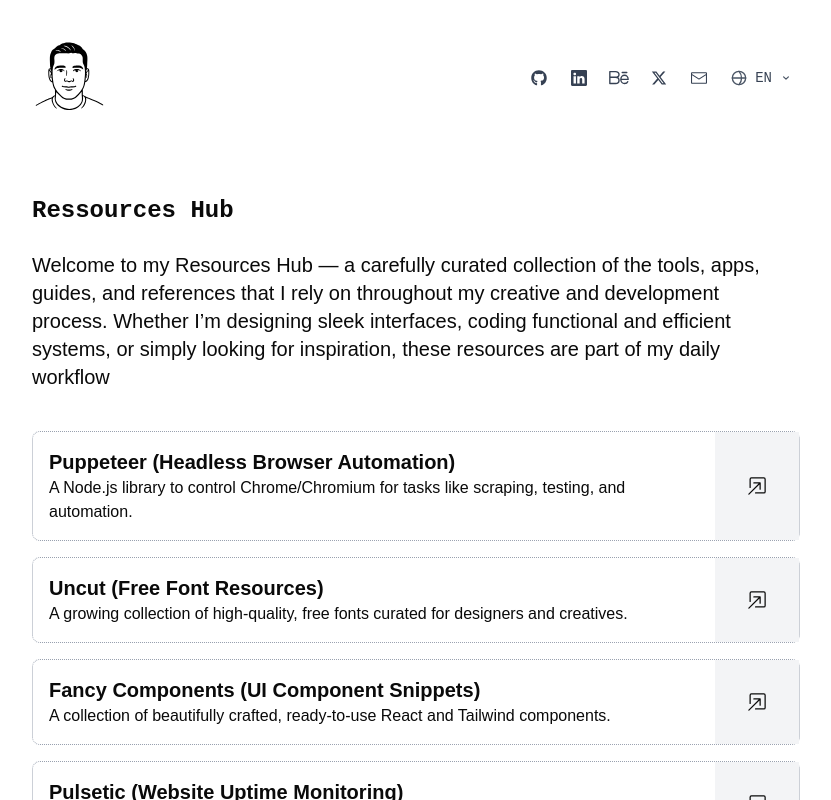
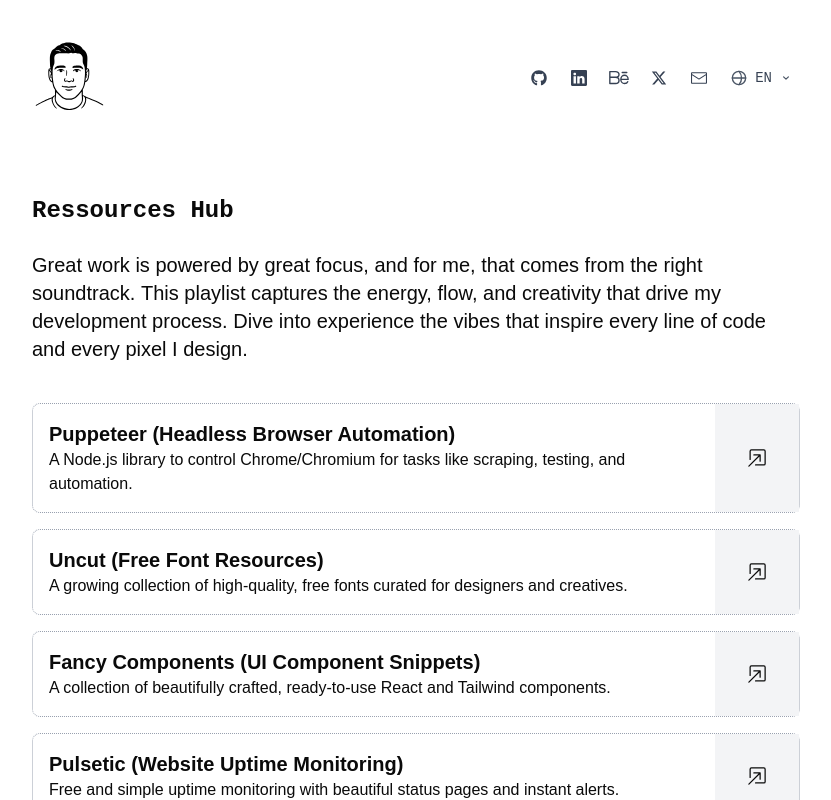
Before and after one commit to ChamkhiAnas/Portfolio, a React (Vite) app: page /ressources in a window 1280 px wide. Shown: the top 800 px of the page, without its empty margins (224-1055 px from the left). Built offline with nearby package versions, Linux system fonts and the light colour scheme.

Commit message:
Adding Parallax floating

```diff
--- a/index.html
+++ b/index.html
@@ -3,7 +3,7 @@
   <head>
     <meta charset="UTF-8" />
     <meta name="viewport" content="width=device-width, initial-scale=1.0" />
-    <title>Vite + React</title>
+    <title>Anas Chamkhi — Creative UI Designer & Web Developer | Portfolio</title>
     <link rel="apple-touch-icon" sizes="180x180" href="/apple-touch-icon.png">
     <link rel="icon" type="image/png" sizes="32x32" href="/favicon-32x32.png">
     <link rel="icon" type="image/png" sizes="16x16" href="/favicon-16x16.png">
@@ -11,6 +11,20 @@
     <link rel="mask-icon" href="/safari-pinned-tab.svg" color="#5bbad5">
     <meta name="msapplication-TileColor" content="#da532c">
     <meta name="theme-color" content="#ffffff">
+    <meta name="description" content="UI designer and web developer specializing in modern, user-friendly interfaces and innovative web solutions." />
+    <meta property="og:type" content="website" />
+    <meta property="og:url" content="https://chamkhi.com" />
+    <meta property="og:title" content="Anas Chamkhi — Creative UI Designer & Web Developer | Portfolio" />
+    <meta property="og:description" content="UI designer and web developer specializing in modern, user-friendly interfaces and innovative web solutions." />
+    <meta property="og:image" content="%PUBLIC_URL%/OGPIC.jpg" />
+    <meta name="twitter:card" content="summary_large_image" />
+    <meta name="twitter:url" content="https://chamkhi.com/" />
+    <meta name="twitter:title" content="Anas Chamkhi — Creative UI Designer & Web Developer | Portfolio" />
+    <meta name="twitter:description" content="UI designer and web developer specializing in modern, user-friendly interfaces and innovative web solutions." />
+    <meta name="twitter:image" content="%PUBLIC_URL%/OGPIC.jpg" />
+
+
+
 
     <script defer src="https://cloud.umami.is/script.js" data-website-id="2770726e-0a6c-4ea5-aa32-1fd63a7d5a22"></script>
   </head>
--- a/src/Componenets/Directory.jsx
+++ b/src/Componenets/Directory.jsx
@@ -1,6 +1,6 @@
 import './Directory.css'
 import { useEffect, useRef, useState } from 'react'
-import { useNavigate } from "react-router";
+import { useNavigate,useLocation } from "react-router";
 import { motion } from "motion/react"
 import ScrambleHover from "../Componenets/Animation/scramble-hover"
 import ScrambleIn from "../Componenets/Animation/scramble-in"
@@ -14,14 +14,16 @@
     let navigate = useNavigate();
 
     const scrambleRef = useRef(null)
+    const { pathname } = useLocation();
 
     useEffect(() => {
+        const delay = pathname === "/" ? 3000 : pathname === "/ressources" ? 1400 : 0;
         const timer = setTimeout(() => {
         scrambleRef.current?.start()
-        }, 3000)
+        }, delay)
 
         return () => clearTimeout(timer)
-    }, [])
+    }, [pathname])
 
 
 
--- a/src/Componenets/HomePage.jsx
+++ b/src/Componenets/HomePage.jsx
@@ -20,11 +20,18 @@
     const [sideProjects,setSideProjects]=useState(t('home.sideProjects', { returnObjects: true }))
     const [directory,setDirectory]=useState(t('home.directory', { returnObjects: true }))
     const [salutation,setSalutation]=useState(t('home.salutation', { returnObjects: true }))
+    const [startAnimation, setStartAnimation] = useState(false);
 
 
+    useEffect(() => {
+        const timer = setTimeout(() => {
+          setStartAnimation(true);
+        }, 1700);
+
+        return () => clearTimeout(timer);
+      }, []);
 
 
-    console.log("salutation",salutation)
 
     useEffect(() => {
         setProjects(t('home.projects', { returnObjects: true }));
@@ -55,6 +62,7 @@
                 <motion.p className="name flex flex-wrap sm:gap-2 font-extrabold text-xl md:text-2xl" layout>
                 <TextRotate
                     texts={salutation}
+                    auto={startAnimation}
                     mainClassName="overflow-hidden py-0.5 sm:py-1 md:py-2 sm:justify-center "
                     staggerFrom={"last"}
                     initial={{ y: "100%" }}
@@ -68,7 +76,7 @@
                 <motion.span
                     className="pt-0.5 sm:pt-1 md:pt-2"
                     layout
-                    transition={{ type: "spring", damping: 30, stiffness: 400 }}
+                    transition={{ type: "spring", damping: 30, stiffness: 400, }}
                 >
                     {t('home.welcome')}
                 </motion.span>
--- a/src/Componenets/MusicPage.jsx
+++ b/src/Componenets/MusicPage.jsx
@@ -2,6 +2,9 @@
 import ReactPlayer from "react-player";
 import MusicPlayer from "./MusicPlayer";
 import { useTranslation } from "react-i18next";
+import VerticalCutReveal from "../Componenets/Animation/vertical-cut-reveal"
+import { motion, stagger, useAnimate } from "motion/react"
+
 
 export default function MusicPage(){
 
@@ -217,10 +220,22 @@
 
             </h1>
 
-            <div className="grid description grid-cols-5">
-                <h4 className="text-xl my-6   font-medium  col-span-5">
-                {t('radio.description')}
-                </h4>
+            <div className="description flex my-6">
+
+                <VerticalCutReveal
+                    splitBy="words"
+                    staggerDuration={0.025}
+                    staggerFrom="first"
+                    wordLevelClassName="text-xl   font-medium  col-span-5"
+                    transition={{
+                    type: "spring",
+                    stiffness: 300,
+                    damping: 20,
+                    mass: 0.5    ,
+                    }}
+                >
+                  {t('radio.description')}
+                </VerticalCutReveal>
             </div>
 
 
--- a/src/Componenets/Navbar.jsx
+++ b/src/Componenets/Navbar.jsx
@@ -36,7 +36,7 @@
 
 
   function sendMessage(){
-    window.location.href = "mailto:chamkhianas@gmail.com?subject=Hello Anas";
+    window.location.href = "mailto:anas@chamkhi.com?subject=Hello Anas";
   }
 
 
@@ -44,24 +44,11 @@
 
   useGSAP(() => {
     const paths = container.current.querySelectorAll(".draw-path");
-    const leftEye =container.current.querySelector("#leftEye")
-    const rightEye =container.current.querySelector("#rightEye")
-
-    console.log("leftEye",leftEye)
-    console.log("rightEye",rightEye)
-
-    // const tl = gsap.timeline({ repeat: 2,repeatDelay: 0.5 });
-
     paths.forEach((path) => {
       path.style.fill = "none";
       path.style.stroke = "none";
     });
 
-    // tl.to(rightEye, {opacity: 0, duration: 0.4, ease: "power1.inOut"})
-    // .to(leftEye, { opacity: 0, duration: 0.4, ease: "power1.inOut" })
-    // .to(rightEye, { opacity: 1, duration: 0.4, ease: "power1.inOut" })
-    // tl.to(leftEye, { opacity: 1, duration: 0.4, ease: "power1.inOut" })
-    // .to(rightEye, { opacity: 1, duration: 0.4, ease: "power1.inOut" })
 
     gsap.to(paths, {
       fill: "#000",
--- a/src/Componenets/RessourcePage.jsx
+++ b/src/Componenets/RessourcePage.jsx
@@ -1,6 +1,9 @@
 import { useEffect, useState } from "react";
 import Directory from "./Directory";
 import { useTranslation } from 'react-i18next';
+import VerticalCutReveal from "../Componenets/Animation/vertical-cut-reveal"
+import { motion, stagger, useAnimate } from "motion/react"
+
 
 export default function RessourcePage(){
 
@@ -24,10 +27,22 @@
             {t('ressources.name')}
             </h1>
 
-            <div className="grid description grid-cols-5">
-                <h4 className="text-xl my-6   font-medium  col-span-5">
-                {t('ressources.description')}
-                </h4>
+            <div className="description flex my-6">
+
+            <VerticalCutReveal
+                splitBy="words"
+                staggerDuration={0.025}
+                staggerFrom="first"
+                wordLevelClassName="text-xl   font-medium  col-span-5"
+                transition={{
+                type: "spring",
+                stiffness: 300,
+                damping: 20,
+                mass: 0.5    ,
+                }}
+            >
+            {t('radio.description')}
+            </VerticalCutReveal>
             </div>
 
 
```
Also changed, not shown: public/OGPIC.jpg (added).
